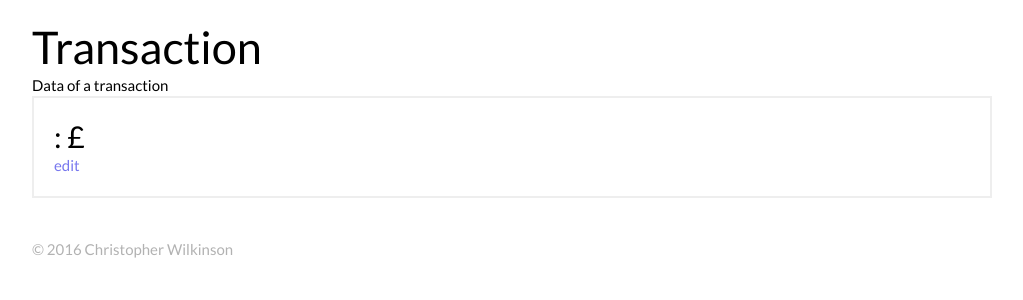
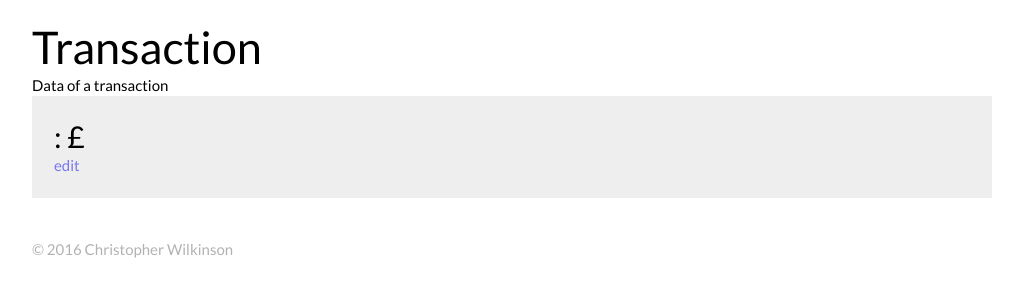
Before and after one commit to TechWilk/money, a PHP site: template templates/transaction.phtml in a window 1280 px wide. Shown: the part 184-484 px from the top of the page, without its empty margins (128-1151 px from the left). Run offline with PHP 8.4, Linux system fonts and the light colour scheme; the template is opened without the code that fills it, so the values that code supplies are empty.

Commit message:
Highlight income transactions

```diff
--- a/public/style/main.css
+++ b/public/style/main.css
@@ -252,6 +252,9 @@
 .transaction .value {
   font-size: 3rem;
 }
+.transaction.income {
+  background-color: #eee;
+}
 .tag {
   padding: 2rem;
   border: solid 2px #eee;
--- a/public/style/main.less
+++ b/public/style/main.less
@@ -368,6 +368,11 @@
   {
     font-size: 3rem;
   }
+
+  &.income
+  {
+    background-color: #eee;
+  }
 }
 
 .tag
--- a/templates/transaction.phtml
+++ b/templates/transaction.phtml
@@ -2,7 +2,7 @@
         <h1>Transaction</h1>
         <p>Data of a transaction</p>
 
-        <div class="transaction">
+        <div class="transaction <?= $t->getValue() > 0 ? 'income' : 'outgoings' ?>">
             <h2 class="value"><?= $t->getAccount()->getName(); ?>: £<?= $t->getValue(); ?></h2>
             <p><?= $t->getDate('j F Y (D)'); ?></p>
             <p><?= preg_replace('/#(\w+)/', ' <a href="'.$router->pathFor('tag', [ 'tag' => '$1']).'">#$1</a>', $t->getDescription()) ?></p>
--- a/templates/transactions.phtml
+++ b/templates/transactions.phtml
@@ -28,7 +28,7 @@
         <p>Listed with the newest first</p>
 
         <?php foreach($transactions as $t): ?>
-        <div class="transaction">
+        <div class="transaction <?= $t->getValue() > 0 ? 'income' : 'outgoings' ?>">
             <a href="<?= $router->pathFor('transaction', [ 'id' => $t->getId() ]) ?>">
                 <h3>£<?= $t->getValue(); ?></h3>
             </a>
```
